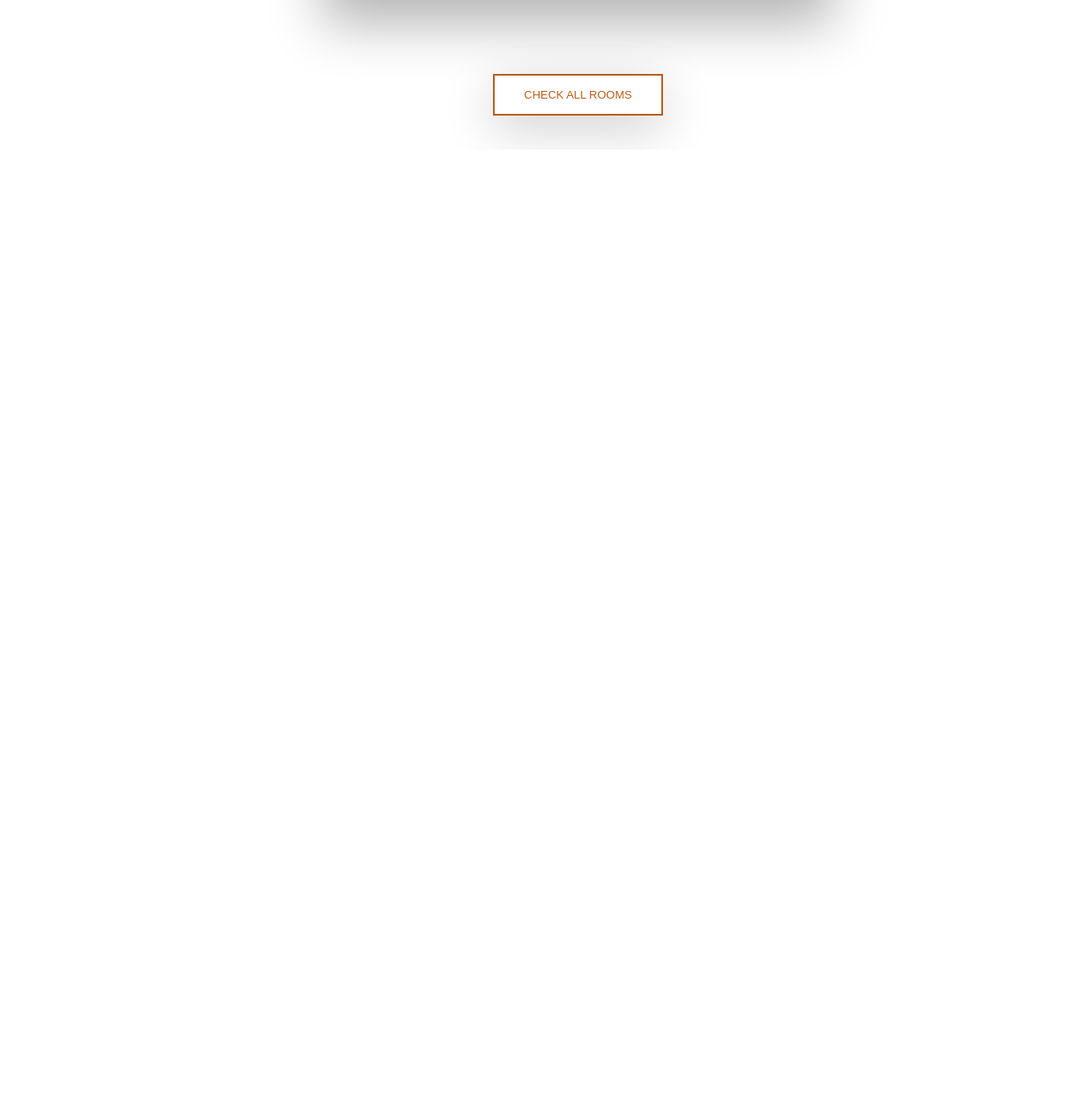
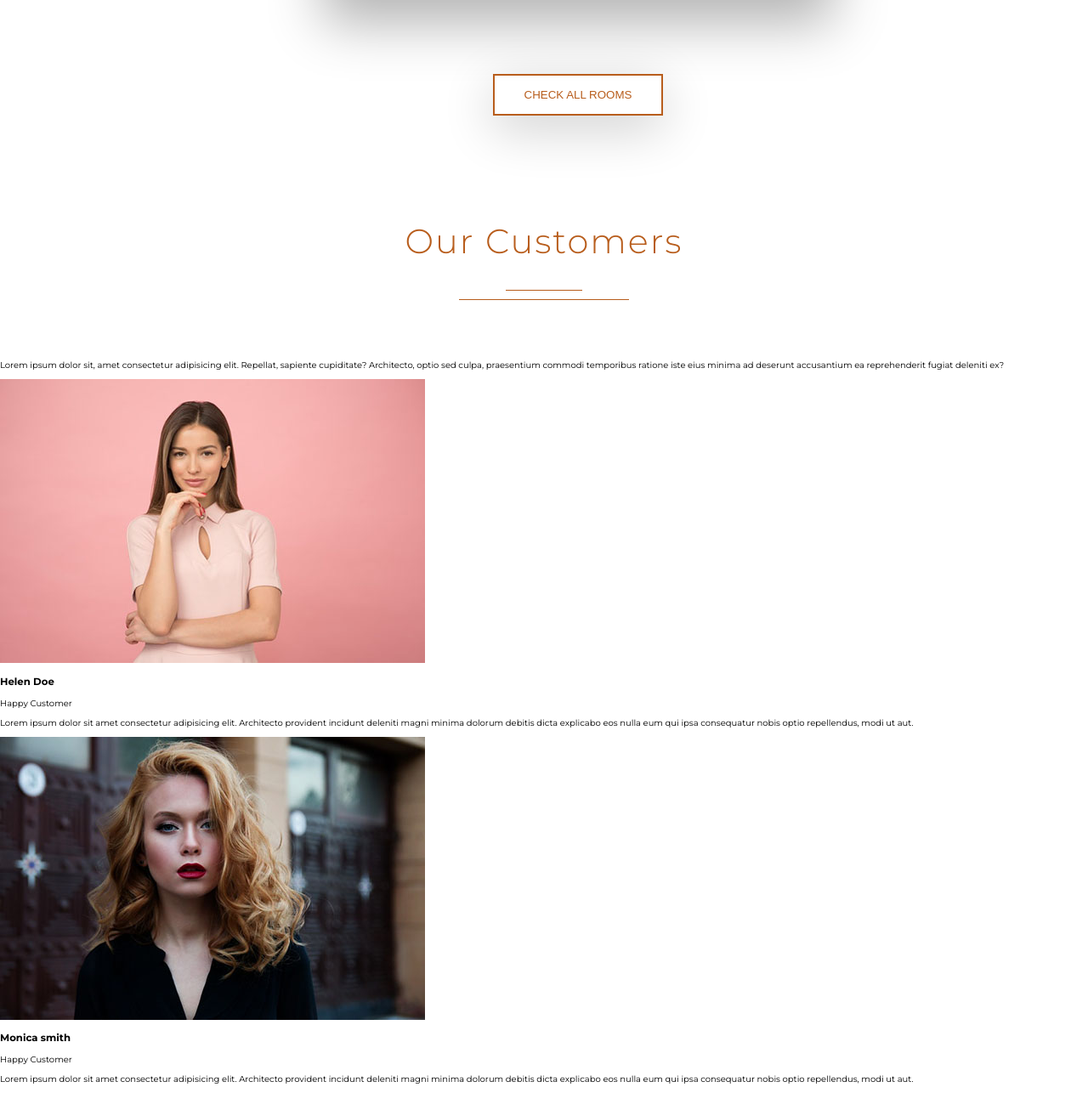
Before and after one commit to jinmc/css_hotel, a plain HTML site: page index.html in a window 1280 px wide. Shown: the part 4590-5876 px from the top of the page at 85% size. Before the commit the page ends 4766 px from the top, so only its background shows below. Drawn offline with Linux system fonts and the light colour scheme.

Commit message:
customer markup

```diff
--- a/css/style.css
+++ b/css/style.css
@@ -216,6 +216,7 @@ body {
 
 .checkbox:checked ~ .sidebar .line-3 {
     transform: rotate(405deg) translate(-5px, -6px);
+    width: 2.5rem;
 }
 /* end of navigation */
 
--- a/index.html
+++ b/index.html
@@ -198,5 +198,45 @@
         </div>
     </section>
     <!-- end rooms -->
+    <!-- customers -->
+    <section class="customers">
+        <div class="common-header">
+            <h1 class="common-heading">Our Customers</h1>
+            <div class="underline">
+                <div class="small-underline"></div>
+                <div class="big-underline"></div>
+            </div>
+        </div>
+
+        <p class="customers-paragraph">
+            Lorem ipsum dolor sit, amet consectetur adipisicing elit. Repellat, sapiente cupiditate? Architecto, optio sed culpa, praesentium commodi temporibus ratione iste eius minima ad deserunt accusantium ea reprehenderit fugiat deleniti ex?
+
+        </p>
+
+        <div class="customers-card-wrapper">
+            <div class="customer-card">
+                <div class="customer-image-wrapper">
+                    <img src="img/customer-1.jpeg" class="customer-image">
+                </div>
+                <div class="customer-info">
+                    <h3 class="customer-fullname">Helen Doe</h3>
+                    <p class="customer-paragraph-1">Happy Customer</p>
+                    <p class="customer-paragraph-2">Lorem ipsum dolor sit amet consectetur adipisicing elit. Architecto provident incidunt deleniti magni minima dolorum debitis dicta explicabo eos nulla eum qui ipsa consequatur nobis optio repellendus, modi ut aut.</p>
+                </div>
+            </div>
+
+            <div class="customer-card">
+                <div class="customer-image-wrapper">
+                    <img src="img/customer-2.jpeg" class="customer-image">
+                </div>
+                <div class="customer-info">
+                    <h3 class="customer-fullname">Monica smith</h3>
+                    <p class="customer-paragraph-1">Happy Customer</p>
+                    <p class="customer-paragraph-2">Lorem ipsum dolor sit amet consectetur adipisicing elit. Architecto provident incidunt deleniti magni minima dolorum debitis dicta explicabo eos nulla eum qui ipsa consequatur nobis optio repellendus, modi ut aut.</p>
+                </div>
+            </div>
+        </div>
+    </section>
+    <!-- end of customers -->
 </body>
 </html>
```
